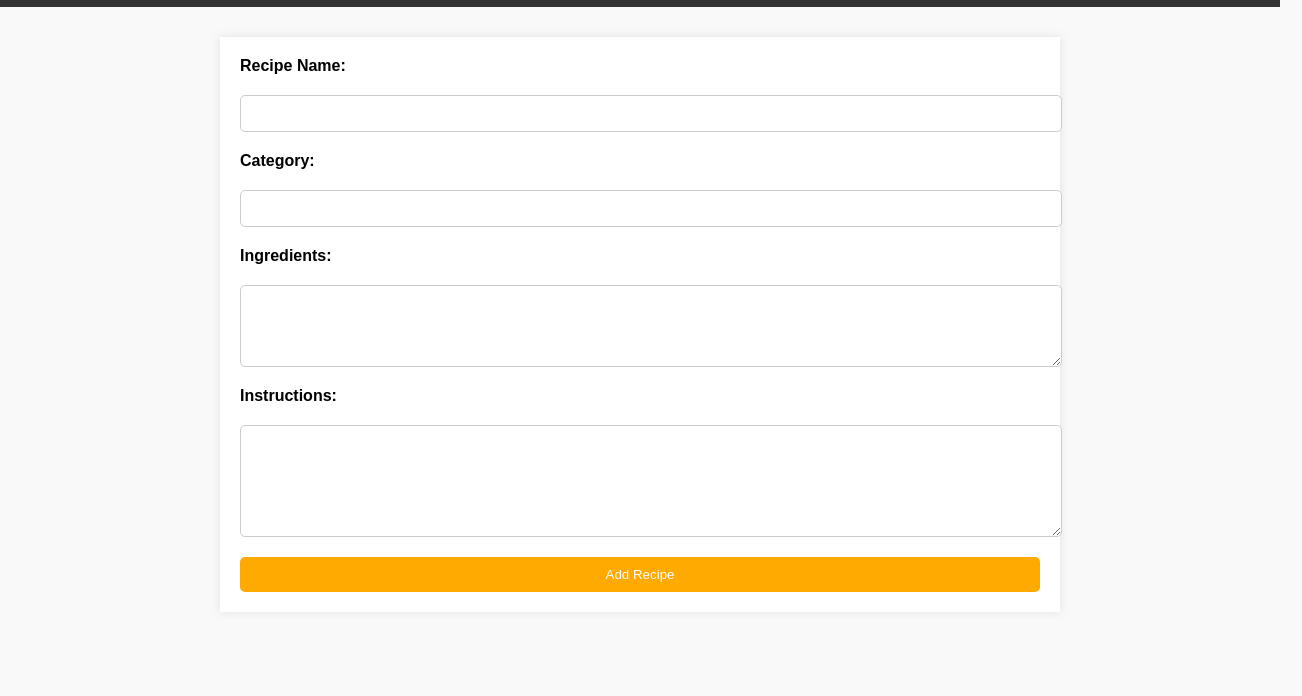
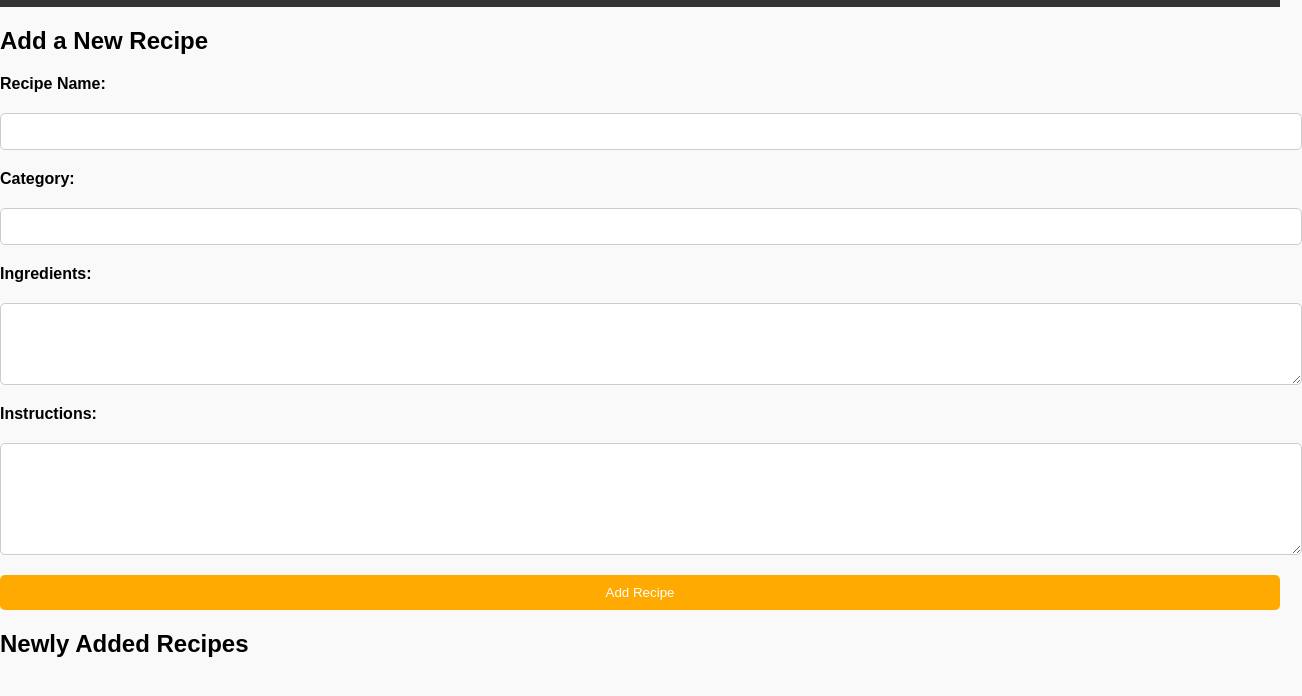
Before and after one commit to smsharon/Recipe-book, a plain HTML site: page add_recipe.html in a window 1280 px wide. Shown: the part 86-782 px from the top of the page, 1302 px wide, since content can reach past the window. Drawn offline with Linux system fonts and the light colour scheme; no server answers.

Commit message:
update display

```diff
--- a/add_recipe.html
+++ b/add_recipe.html
@@ -16,8 +16,8 @@
             </ul>
         </nav>
     </header>
-
-    <main>
+      <section id="addRecipeForm">
+          <h2>Add a New Recipe</h2>
           <form id="addRecipeForm">
               <label for="recipeName">Recipe Name:</label>
               <input type="text" id="recipeName" name="recipeName" required>
@@ -33,10 +33,16 @@
 
               <button type="submit">Add Recipe</button>
           </form>
-    </main>
+      </section>
 
+      <section id="newlyAddedRecipes">
+          <h2>Newly Added Recipes</h2>
+          <div id="recipesSection">
+          <!-- Recipe cards will be dynamically added here -->
+          </div>
+      </section>
     <script>
-      // Script code here
+
       document.addEventListener('DOMContentLoaded', () => {
         const API_URL = 'http://localhost:3000/recipes';
 
@@ -54,12 +60,12 @@
 
         // Function to display recipes on the page
 function displayRecipes(recipes) {
-  const recipesContainer = document.createElement('div');
-  recipesContainer.setAttribute('id', 'recipesContainer');
+  const recipesContainer = document.getElementById('recipesSection');
+
 
   recipes.forEach((recipe) => {
     const recipeCard = document.createElement('div');
-    recipeCard.classList.add('recipe-card'); // You can add CSS classes for styling
+    recipeCard.classList.add('recipe-card');
 
     const recipeName = document.createElement('h2');
     recipeName.textContent = recipe.name;
@@ -82,8 +88,8 @@ function displayRecipes(recipes) {
   });
 
   // Add the recipes container to the main section of the page
-  const mainSection = document.querySelector('main');
-  mainSection.appendChild(recipesContainer);
+  //const mainSection = document.querySelector('main');
+  //mainSection.appendChild(recipesContainer);
 }
 
 
```
Lines whose indentation alone changed are shown as unchanged.
